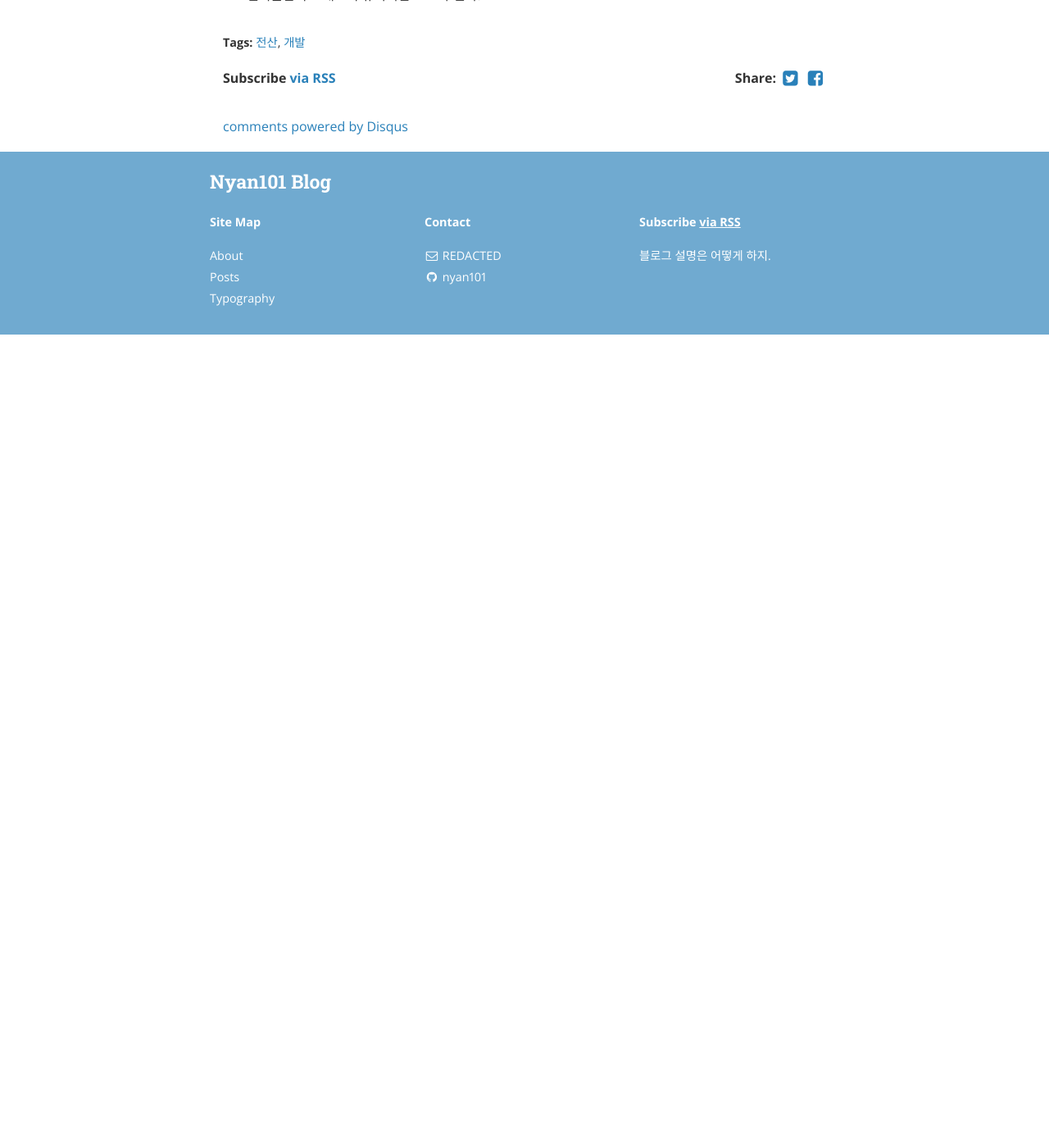
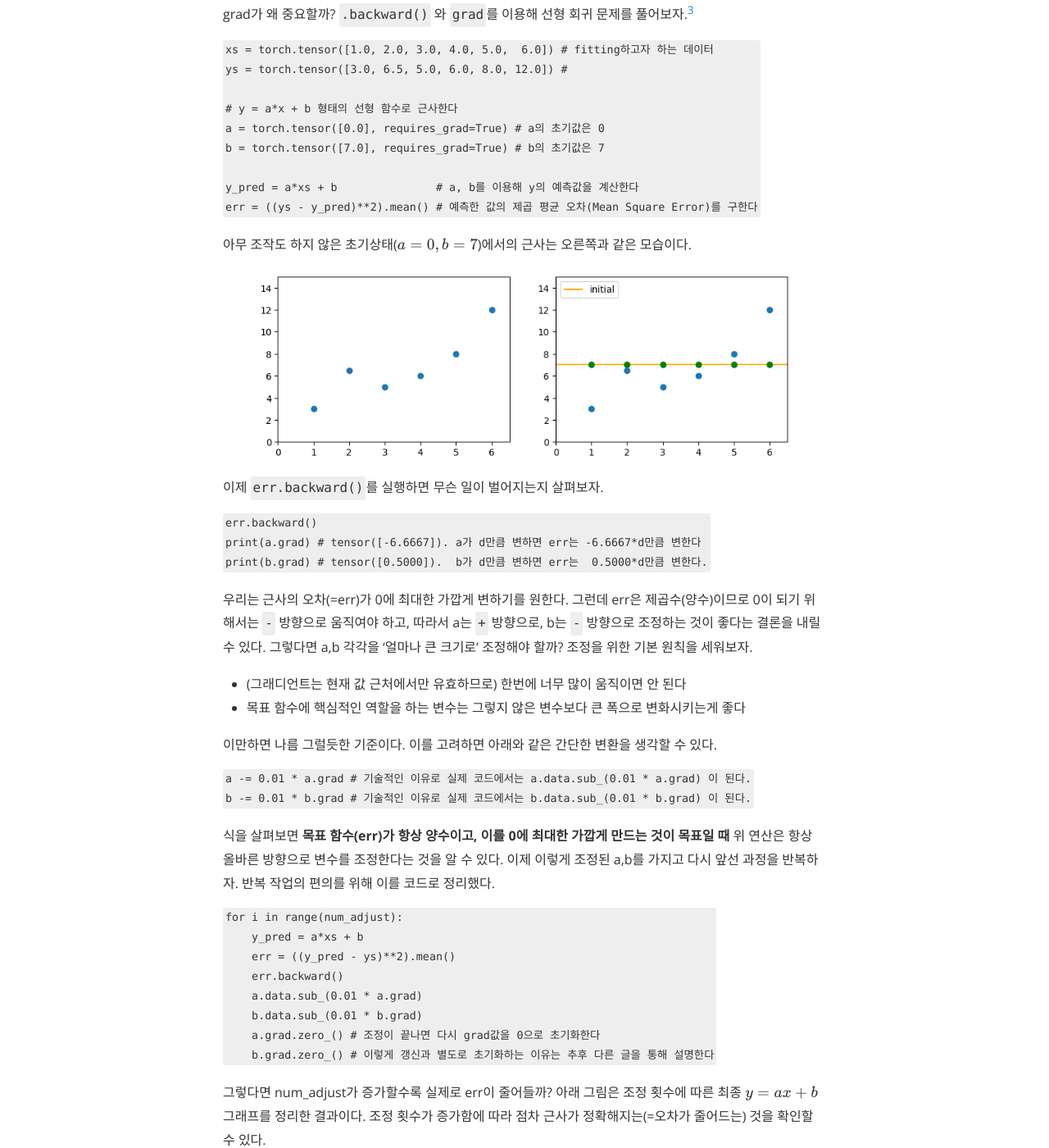
Before and after one commit to nyan101/nyan101.github.io, a Jekyll site: the page built from _posts/2019-08-18-notes-on-pytorch-01.md, in a window 1280 px wide and 1400 px high, scrolled down 3917 px. Shown: the whole window at 82% size. Built offline with Jekyll 4.4.1, drawn with Linux system fonts in a browser that asks for light colours; nearby versions of some CDN libraries; formulas are drawn with MathJax 3; comment, search, counter and statistics services are not loaded; a style sheet for code colours, icons or effects is not loaded; before the commit the page ends 4325 px from its top, so only the background shows below that; some of the changed text lies outside the part shown.

Commit message:
add content

````diff
--- a/_posts/2019-08-18-notes-on-pytorch-01.md
+++ b/_posts/2019-08-18-notes-on-pytorch-01.md
@@ -50,7 +50,13 @@ z = x @ y    # x,y의 행렬곱. x,y가 크기 제약조건(N x M 행렬과 M x
              # 예외적으로 y가 1차원인 경우 상황에 맞는 행벡터or열벡터인 것처럼 처리된다
 ```
 
+함수명이 `_`로 끝나는 경우는 in-place 연산을 의미한다.
 
+```python
+x.add_(3) # x에 3을 더한다
+x.sub_(4) # x에 4를 뺀다
+x.zero_() # x를 0으로 만든다
+```
 
 
 
@@ -94,11 +100,13 @@ y.requires_grad_(False) # 이제 y는 연산 그래프에서 gradient를 계산
 * _"required_grad에서 grad는 무엇을 의미하는가"_
 * _"이렇게 연산 그래프를 만들어서 무엇을 얻는가"_
 
-먼저 첫 질문에 답해보자. 그래디언트(gradient, 이하 grad)는 간단히 말해 **변수가 '현재 시점'에서 목적함수를 변화시키는 정도**라고 할 수 있다. 예로 \\(y = -x^4 + 10x^3 + 10x^2 - 15x - 4\\)의 식에서 \\(y\\)를 목적함수라고 하면 아래와 같은 그래프를 얻는다.
+먼저 첫 질문에 답해보자. 그래디언트(gradient, 이하 grad)는 간단히 말해 **각 변수가 '현재 시점'에서 목적함수를 변화시키는 정도**라고 할 수 있다. 예로 \\(y = -x^4 + 10x^3 + 10x^2 - 15x - 4\\)의 식에서 \\(y\\)를 목적함수라고 하면 아래와 같은 그래프를 얻는다.
 
 <img src="/assets/images/2019/08/pytorch-01-gradient.png" width="600px">
 
-그래프에서 \\(x=5\\)인 순간에 x의 그래디언트 \\(\\frac{\\partial y}{\\partial x}\\)는 335이며, 이는 \\(x=5\\) 근처에서 x가 \\(d\\) 만큼 변하면 y는 \\(335d\\) 만큼 변하게 됨을 의미한다. 다변수 함수 \\(y=f(x\_1,x\_2)\\)에 대해서도 마찬가지로 \\(\\frac{\\partial y}{\\partial x\_1}, \\frac{\\partial y}{\\partial x\_2}\\) 를 구할 수 있다.
+그래프에서 \\(x=5\\)인 순간에 x의 그래디언트[^2] \\(\\frac{\\partial y}{\\partial x}\\)는 335이며, 이는 \\(x=5\\) 근처에서 x가 \\(d\\) 만큼 변하면 y는 \\(335d\\) 만큼 변하게 됨을 의미한다. 다변수 함수 \\(y=f(x\_1,x\_2)\\)에 대해서도 마찬가지로 \\(\\frac{\\partial y}{\\partial x\_1}, \\frac{\\partial y}{\\partial x\_2}\\) 를 구할 수 있다.
+
+[^2]: 정확한 표현은 'x의 편미분값' 이다. 수학에서 그래디언트는 단일 변수가 아닌, 관여한 전체 변수들에 대한 편미분들의 모음이다. (ex: 다변수 함수 \\(y=f(x\_1,x\_2)\\)에서 \\(\\mathrm{grad}\\,y = ( \\frac{\\partial y}{\\partial x\_1}, \\frac{\\partial y}{\\partial x\_2} )\\))
 
 이제 연산 그래프의 진가가 드러난다. 연산 그래프를 통해 최종 결과물(=목적함수)이 어떻게 계산된 것인지 역추적할 수 있으므로, 이를 처음 시작까지 거슬러 올라가면 각 입력 변수들이 목적함수에 얼마나 영향을 끼치는지를 구할 수 있다. 이 모든 과정은 최종 결과물(=`y`)에서 `.backward()` 함수 호출을 통해 이루어진다.
 
@@ -129,6 +137,69 @@ print(x3.grad) # tensor([8.])
 
 
 ## grad와 머신러닝
-grad가 왜 중요할까? TODO
+grad가 왜 중요할까? `.backward()` 와 `grad`를 이용해 선형 회귀 문제를 풀어보자.[^3]
+
+[^3]: 사실 1차원 선형 회귀 문제는 굳이 이런 번거로운 방법을 쓰지 않고도 수학적으로 최적의 답을 구할 수 있다.
+
+```python
+xs = torch.tensor([1.0, 2.0, 3.0, 4.0, 5.0,  6.0]) # fitting하고자 하는 데이터
+ys = torch.tensor([3.0, 6.5, 5.0, 6.0, 8.0, 12.0]) #
+
+# y = a*x + b 형태의 선형 함수로 근사한다
+a = torch.tensor([0.0], requires_grad=True) # a의 초기값은 0
+b = torch.tensor([7.0], requires_grad=True) # b의 초기값은 7
+
+y_pred = a*xs + b               # a, b를 이용해 y의 예측값을 계산한다
+err = ((ys - y_pred)**2).mean() # 예측한 값의 제곱 평균 오차(Mean Square Error)를 구한다
+```
+
+아무 조작도 하지 않은 초기상태(\\(a=0, b=7\\))에서의 근사는 오른쪽과 같은 모습이다.
+
+<img src="/assets/images/2019/08/pytorch-01-linear-0.png" width="600px">
+
+
+
+이제 `err.backward()`를 실행하면 무슨 일이 벌어지는지 살펴보자.
+
+```python
+err.backward()
+print(a.grad) # tensor([-6.6667]). a가 d만큼 변하면 err는 -6.6667*d만큼 변한다
+print(b.grad) # tensor([0.5000]).  b가 d만큼 변하면 err는  0.5000*d만큼 변한다.
+```
+
+우리는 근사의 오차(=err)가 0에 최대한 가깝게 변하기를 원한다. 그런데 err은 제곱수(양수)이므로 0이 되기 위해서는 `-` 방향으로 움직여야 하고, 따라서 a는 `+` 방향으로, b는 `-` 방향으로 조정하는 것이 좋다는 결론을 내릴 수 있다. 그렇다면 a,b 각각을 '얼마나 큰 크기로' 조정해야 할까? 조정을 위한 기본 원칙을 세워보자.
+
+* (그래디언트는 현재 값 근처에서만 유효하므로) 한번에 너무 많이 움직이면 안 된다
+* 목표 함수에 핵심적인 역할을 하는 변수는 그렇지 않은 변수보다 큰 폭으로 변화시키는게 좋다
+
+이만하면 나름 그럴듯한 기준이다. 이를 고려하면 아래와 같은 간단한 변환을 생각할 수 있다.
+
+```python
+a -= 0.01 * a.grad # 기술적인 이유로 실제 코드에서는 a.data.sub_(0.01 * a.grad) 이 된다.
+b -= 0.01 * b.grad # 기술적인 이유로 실제 코드에서는 b.data.sub_(0.01 * b.grad) 이 된다.
+```
+
+식을 살펴보면 **목표 함수(err)가 항상 양수이고, 이를 0에 최대한 가깝게 만드는 것이 목표일 때** 위 연산은 항상 올바른 방향으로 변수를 조정한다는 것을 알 수 있다. 이제 이렇게 조정된 a,b를 가지고 다시 앞선 과정을 반복하자. 반복 작업의 편의를 위해 이를 코드로 정리했다.
+
+```python
+for i in range(num_adjust):
+    y_pred = a*xs + b
+    err = ((y_pred - ys)**2).mean()
+    err.backward()
+    a.data.sub_(0.01 * a.grad)
+    b.data.sub_(0.01 * b.grad)
+    a.grad.zero_() # 조정이 끝나면 다시 grad값을 0으로 초기화한다
+    b.grad.zero_() # 이렇게 갱신과 별도로 초기화하는 이유는 추후 다른 글을 통해 설명한다
+```
+
+그렇다면 num\_adjust가 증가할수록 실제로 err이 줄어들까? 아래 그림은 조정 횟수에 따른 최종 \\(y=ax+b\\) 그래프를 정리한 결과이다. 조정 횟수가 증가함에 따라 점차 근사가 정확해지는(=오차가 줄어드는) 것을 확인할 수 있다.
+
+<img src="/assets/images/2019/08/pytorch-01-linear-1.png" width="600px">
+
+
+
+모든 머신러닝은 **입력 `x`에 대해 모델의 출력 `y_pred`가 참값 `y`와 가까워지도록(=오차 `err`이 감소하도록) 만드는 과정**임을 생각하면, 앞서 수행한 조정은 단순히 선형 회귀가 아닌 좀더 복잡한 모델에도 마찬가지로 적용 가능하다는 사실을 알 수 있다.
+
+다음 글에서는 pytorch에서 복잡한 모델을 생성하는 방법과, 모델의 여러 파라미터를 좀더 영리하게 조정하는 방법에 대해 알아본다.
 
 ---
````
Also changed, not shown: other parts of _posts/2019-08-18-notes-on-pytorch-01.md (+1 -1 lines), assets/images/2019/08/pytorch-01-linear-0.png (added), assets/images/2019/08/pytorch-01-linear-1.png (added).
